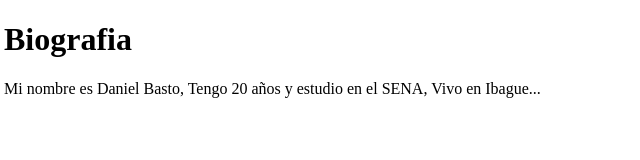
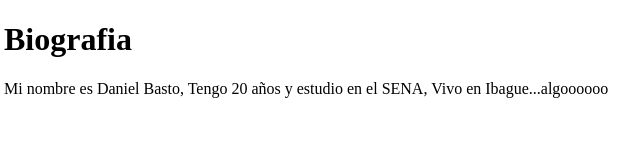
Before and after one commit to Dani2802/web, a plain HTML site: page Index.html in a window 1280 px wide. Shown: the full height of the page, 4-644 px from the left. Drawn offline with Linux system fonts and the light colour scheme.

Commit message:
actializa datos
nhbjjbhgubxxxxcsd

```diff
--- a/Index.html
+++ b/Index.html
@@ -7,7 +7,7 @@
 </head>
 <body>
     <h1>Biografia</h1>
-    <p>Mi nombre es Daniel Basto, Tengo 20 años y estudio en el SENA, Vivo en Ibague...</p>
+    <p>Mi nombre es Daniel Basto, Tengo 20 años y estudio en el SENA, Vivo en Ibague...algoooooo</p>
     <img src="" alt="">
 </body>
 </html>
```
